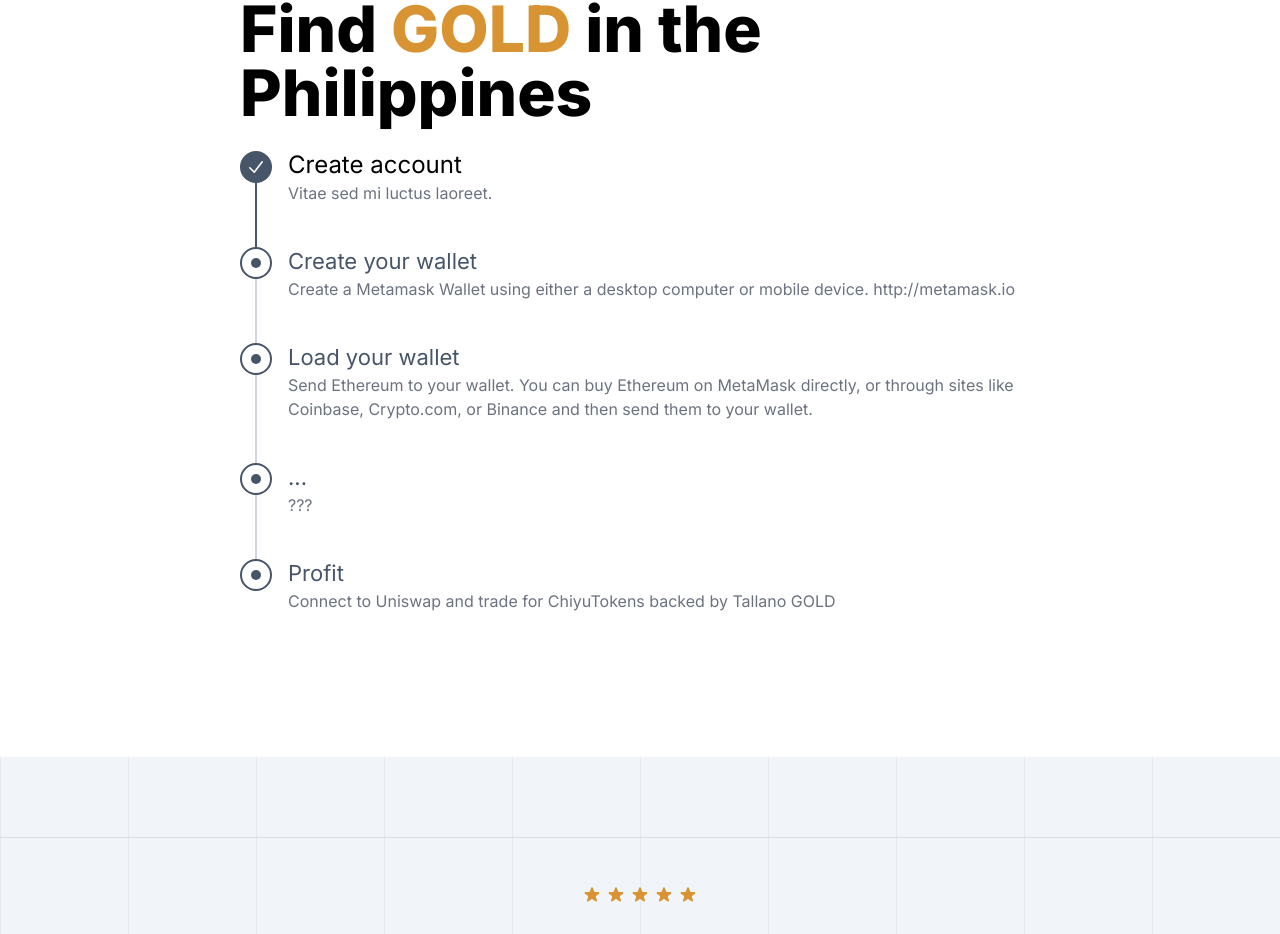
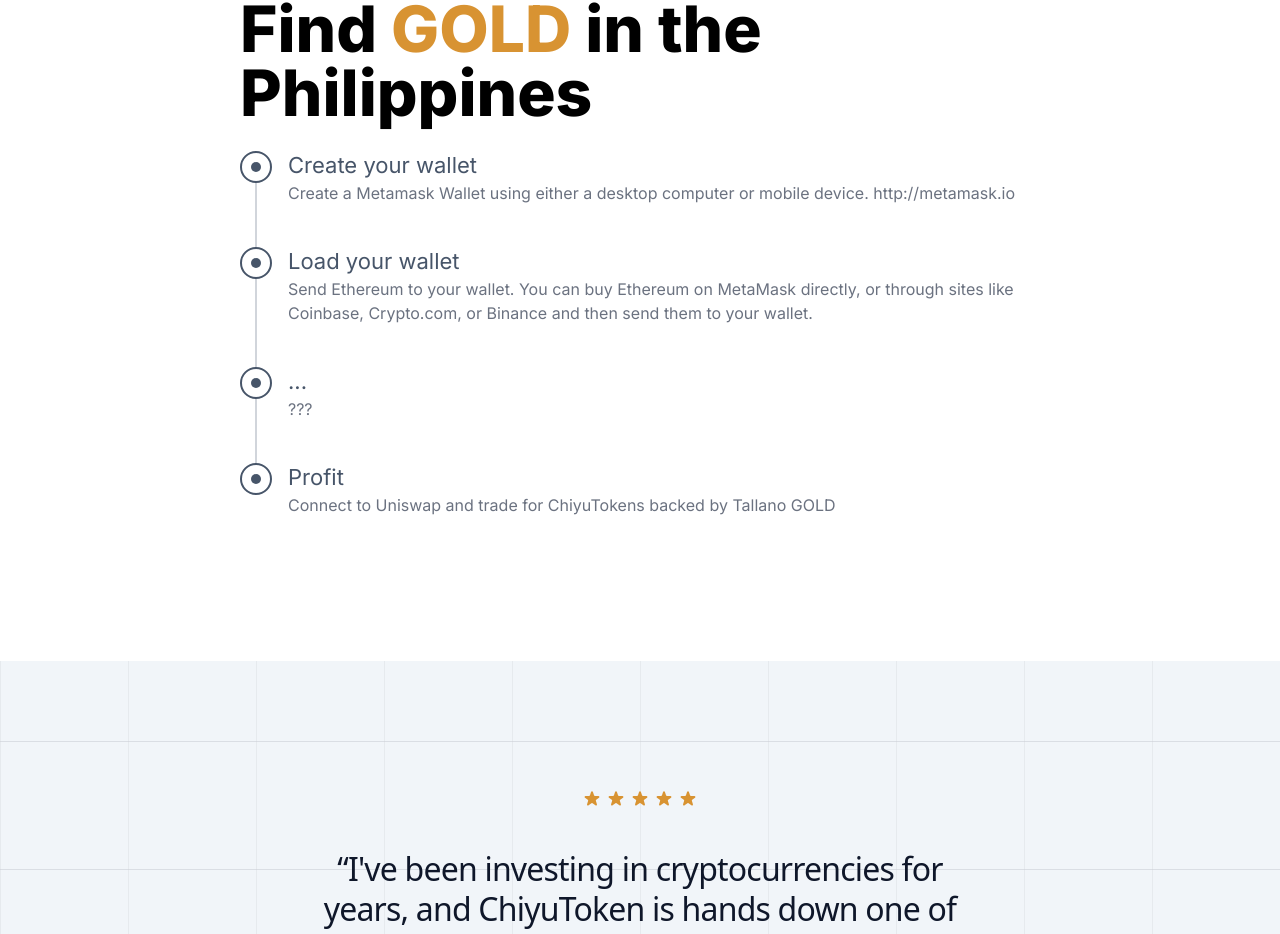
Before and after one commit to jorgec/ChiyuToken-Landing, a Next.js app: page / in a window 1280 px wide. Shown: the part 2750-3684 px from the top of the page. Built offline with nearby package versions, Linux system fonts and the light colour scheme; a web font is replaced by a local one.

Commit message:
Some cleanup

```diff
--- a/src/components/TableOfContents.jsx
+++ b/src/components/TableOfContents.jsx
@@ -4,7 +4,6 @@
 import {CheckIcon} from "@heroicons/react/20/solid";
 
 const steps = [
-  {name: 'Create account', description: 'Vitae sed mi luctus laoreet.', href: '#', status: 'complete'},
   {
     name: 'Create your wallet',
     description: 'Create a Metamask Wallet using either a desktop computer or mobile device. http://metamask.io',
```
